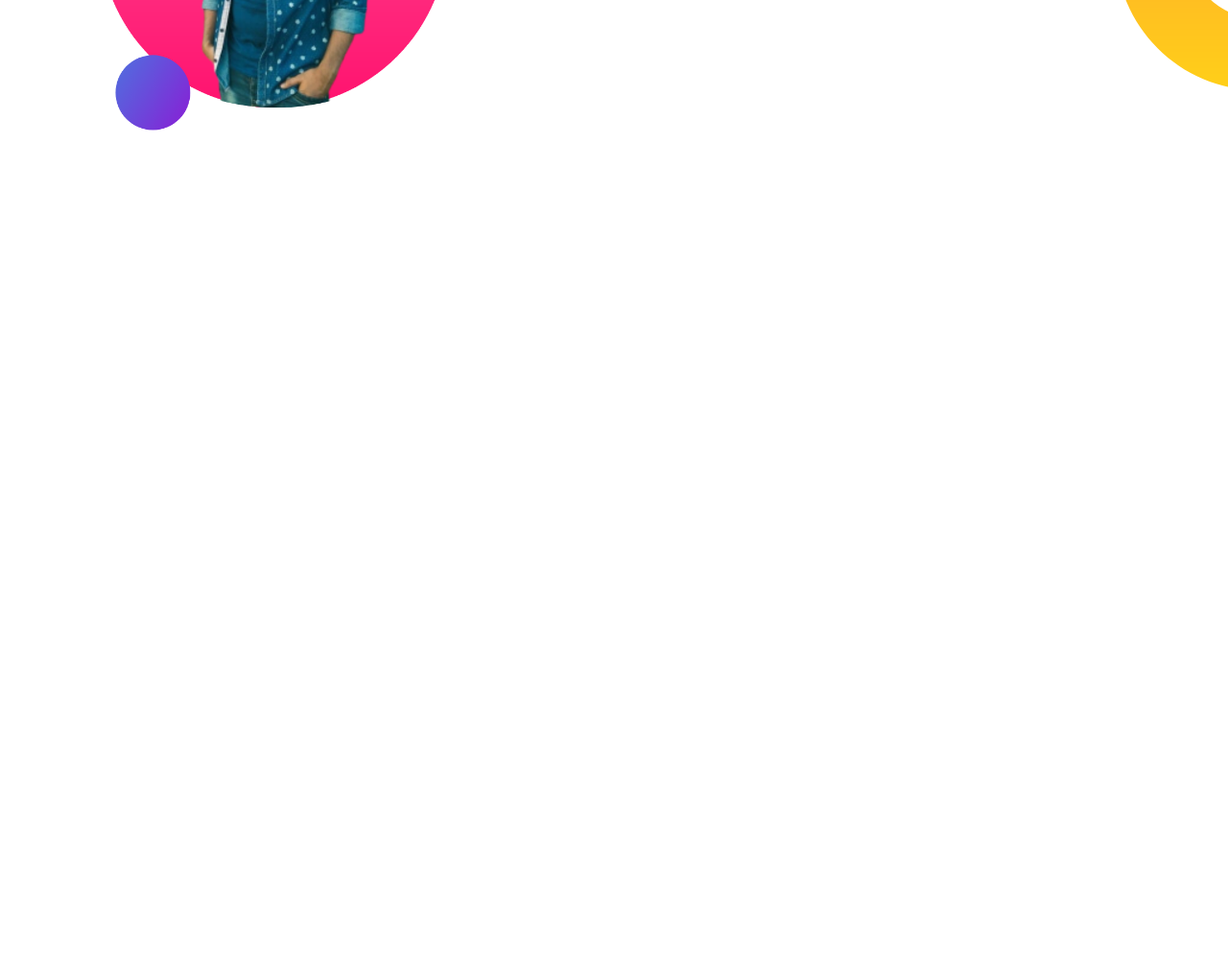
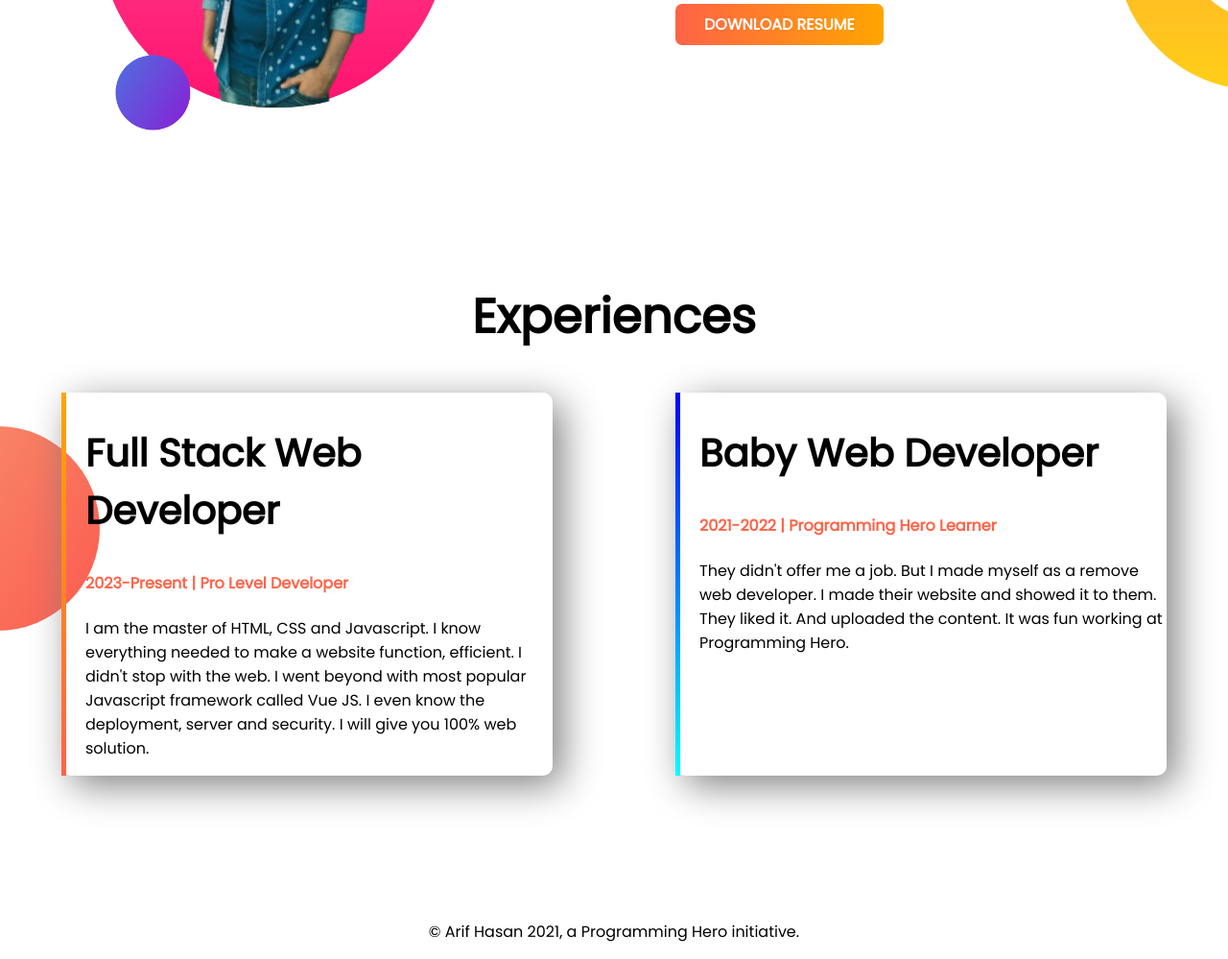
Before and after one commit to arifphero4/developer-portfolio, a plain HTML site: page index.html in a window 1280 px wide. Shown: the part 840-1839 px from the top of the page at 96% size. Before the commit the page ends 1133 px from the top, so only its background shows below. Drawn offline with Linux system fonts and the light colour scheme.

Commit message:
footer and experience added

```diff
--- a/index.html
+++ b/index.html
@@ -14,7 +14,7 @@
     <link rel="stylesheet" href="style.css" />
   </head>
   <body>
-    <section class="top-banner">
+    <section class="top-banner flexible-container">
       <div class="half-width">
         <h1>Welcome To</h1>
         <h1><span class="orange-color">Arif Hasan </span>Universe</h1>
@@ -36,7 +36,7 @@
         <img src="images/website profile.png" alt="" />
       </div>
     </section>
-    <section class="dream-big">
+    <section class="dream-big flexible-container">
       <div class="half-width">
         <img src="images/wall2.png" alt="" />
       </div>
@@ -56,5 +56,36 @@
         >
       </div>
     </section>
+
+    <section class="experience-area">
+      <h1 id="heading">Experiences</h1>
+      <div class="flexible-container">
+        <div id="full-stack-web" class="experience-item">
+          <h2>Full Stack Web Developer</h2>
+          <h4 class="orange-color">2023-Present | Pro Level Developer</h4>
+          <p>
+            I am the master of HTML, CSS and Javascript. I know everything
+            needed to make a website function, efficient. I didn't stop with the
+            web. I went beyond with most popular Javascript framework called Vue
+            JS. I even know the deployment, server and security. I will give you
+            100% web solution.
+          </p>
+        </div>
+        <div id="baby-web" class="experience-item">
+          <h2>Baby Web Developer</h2>
+          <h4 class="orange-color">2021-2022 | Programming Hero Learner</h4>
+          <p>
+            They didn't offer me a job. But I made myself as a remove web
+            developer. I made their website and showed it to them. They liked
+            it. And uploaded the content. It was fun working at Programming
+            Hero.
+          </p>
+        </div>
+      </div>
+    </section>
+
+    <footer>
+      <p>© Arif Hasan 2021, a Programming Hero initiative.</p>
+    </footer>
   </body>
 </html>
--- a/style.css
+++ b/style.css
@@ -5,10 +5,13 @@ body {
 h1 {
   font-size: 50px;
 }
+h2 {
+  font-size: 40px;
+}
 .orange-color {
   color: tomato;
 }
-section {
+.flexible-container {
   display: flex;
   margin-bottom: 150px;
 }
@@ -36,3 +39,32 @@ section {
   background-repeat: no-repeat;
   background-position: right;
 }
+.experience-item {
+  width: 50%;
+  margin-left: 5%;
+  margin-right: 5%;
+  padding-left: 20px;
+  border-radius: 10px;
+  box-shadow: 10px 10px 40px grey;
+}
+.experience-area {
+  background-image: url(images/exp-bg.png);
+  background-repeat: no-repeat;
+  background-position: left;
+}
+#baby-web {
+  border-left: 5px solid;
+  border-image: linear-gradient(blue, cyan);
+  border-image-slice: 2;
+}
+#full-stack-web {
+  border-left: 5px solid;
+  border-image: linear-gradient(orange, tomato);
+  border-image-slice: 2;
+}
+#heading {
+  text-align: center;
+}
+footer p {
+  text-align: center;
+}
```
Also changed, not shown: images/Cristiano-Business.png (deleted), images/Cristiano-Ronaldo.jpg (deleted), images/jhankar.png (deleted), images/jhankar2.png (deleted), images/my-bg.png (deleted), images/my-bg2.png (deleted), images/profile-web.png (deleted), images/profile.jpg (deleted), images/ronaldo-web.png (deleted), images/ronaldo.jpg (deleted), images/sunglass-profile.png (deleted), images/sunglass.jpg (deleted).
